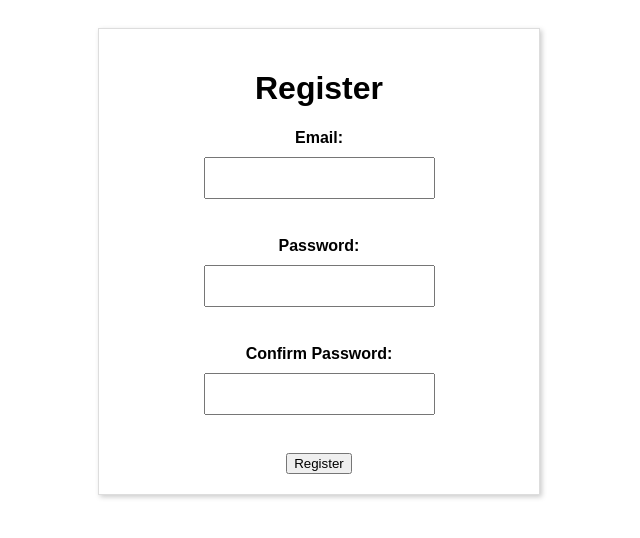
After one commit to StephenCPrice/Wedding_Script, a Flask app: page /register in a window 1280 px wide. The commit adds this page. Shown: the top 538 px of the page, without its empty margins (321-961 px from the left). Run offline with Flask 2, Linux system fonts and the light colour scheme.

Commit message:
finished register endpoint

```diff
--- a/app.py
+++ b/app.py
@@ -1,7 +1,17 @@
 from flask import Flask
 from routes import routes
+from dotenv import load_dotenv
+from database import create_table
+import os
 
-app = Flask(__name__)
+load_dotenv("creds.env")
+key = os.environ.get("key")
+
+app = Flask(__name__, static_folder='static')
+
+
+app.secret_key = key
+create_table()
 app.register_blueprint(routes)
 
 if __name__ == '__main__':
--- a/routes.py
+++ b/routes.py
@@ -1,7 +1,9 @@
-from flask import Flask, request, render_template, Blueprint
+from flask import Flask, request, redirect, render_template, Blueprint, flash
 from twilio.twiml.messaging_response import MessagingResponse
+from register import register_user
 
 routes = Blueprint('routes', __name__)
+
 
 @routes.route('/', methods=["GET", "POST"])
 def login():
@@ -9,7 +11,23 @@ def login():
         email = request.form.get('email')
         password = request.form.get('password')
         print(password, email)
-    return render_template('index.html', title='yoooo')
+    return render_template('index.html', title='login')
+
+
+@routes.route('/register', methods=['GET', 'POST'])
+def register():
+    if request.method == 'POST':
+        email = request.form.get('email')
+        password = request.form.get('password')
+        print(password, email)
+        registration_result = register_user(email, password)
+        if  registration_result is True:
+            flash('Account created successfully')
+            return redirect('/login')
+        else:
+            flash(f'{registration_result}')
+    return render_template('register.html', title='register')
+
 
 @routes.route("/sms", methods=['POST'])
 def sms():
@@ -20,6 +38,7 @@ def sms():
     resp = MessagingResponse()
 
     # Add a message to the response
-    resp.message("Please contact Stephen or Nicole for questions. Stephen can be reached at 832-341-9281, and Nicole at 713-417-3996")
+    resp.message(
+        "Please contact Stephen or Nicole for questions. Stephen can be reached at 832-341-9281, and Nicole at 713-417-3996")
 
     return str(resp)
--- a/templates/styles.css
+++ b/static/css/styles.css
@@ -19,3 +19,17 @@ body {
     margin-bottom: 20px;
     font-size: 16px;
   }
+
+  div#login-box, div#register-box {
+    width: 400px;
+    margin: 0 auto;
+    padding: 20px;
+    border: 1px solid #ddd;
+    box-shadow: 2px 2px 5px #ccc;
+    text-align: center;
+    font-family: Arial, sans-serif;
+}
+ ul#register {
+    text-align: center;
+    padding-right: 40px;
+ }
--- a/templates/index.html
+++ b/templates/index.html
@@ -1,11 +1,12 @@
 <!DOCTYPE html>
 <html>
 <head>
-    <link href="{{ url_for('static', filename='styles.css') }}" rel="stylesheet">
+    <link href="{{ url_for('static', filename='css/styles.css') }}" rel="stylesheet">
   <title>{{title}}</title>
 </head>
 <body>
   <h1>{{title}}</h1>
+  <div id="login-box">
   <form id="login-form" action ="{{ url_for('routes.login')}}" method = POST>
     <label>Email:</label>
     <input type="email" name="email" required>
@@ -15,5 +16,7 @@
     <br>
     <input type="submit" value="Submit">
   </form>
+  </div>
+  <a id="register" href="{{ url_for('routes.register')}}">register</a>
 </body>
 </html>
--- /dev/null
+++ b/templates/register.html
@@ -0,0 +1,31 @@
+<!DOCTYPE html>
+<html>
+  <head>
+    <link href="{{ url_for('static', filename='css/styles.css') }}" rel="stylesheet">
+    <title>Register</title>
+  </head>
+  <body>
+    <div id="register-box">
+      <h1>Register</h1>
+    <form id="register" action ="{{ url_for('routes.register')}}" method = POST>
+      <label for="email">Email:</label>
+      <input type="email" id="email" name="email">
+      <br>
+      <label for="password">Password:</label>
+      <input type="password" id="password" name="password">
+      <br>
+      <label for="confirm_password">Confirm Password:</label>
+      <input type="password" id="confirm_password" name="confirm_password">
+      <br>
+      <input type="submit" value="Register">
+    </form>
+    {% with messages = get_flashed_messages() %}
+      {% if messages %}
+        {% for message in messages %}
+          {{ message }}
+        {% endfor %}
+      {% endif %}
+    {% endwith %}
+    </div
+  </body>
+</html>
```
Also changed, not shown: database.py (added, +15 -0 lines), register.py (added, +76 -0 lines).
